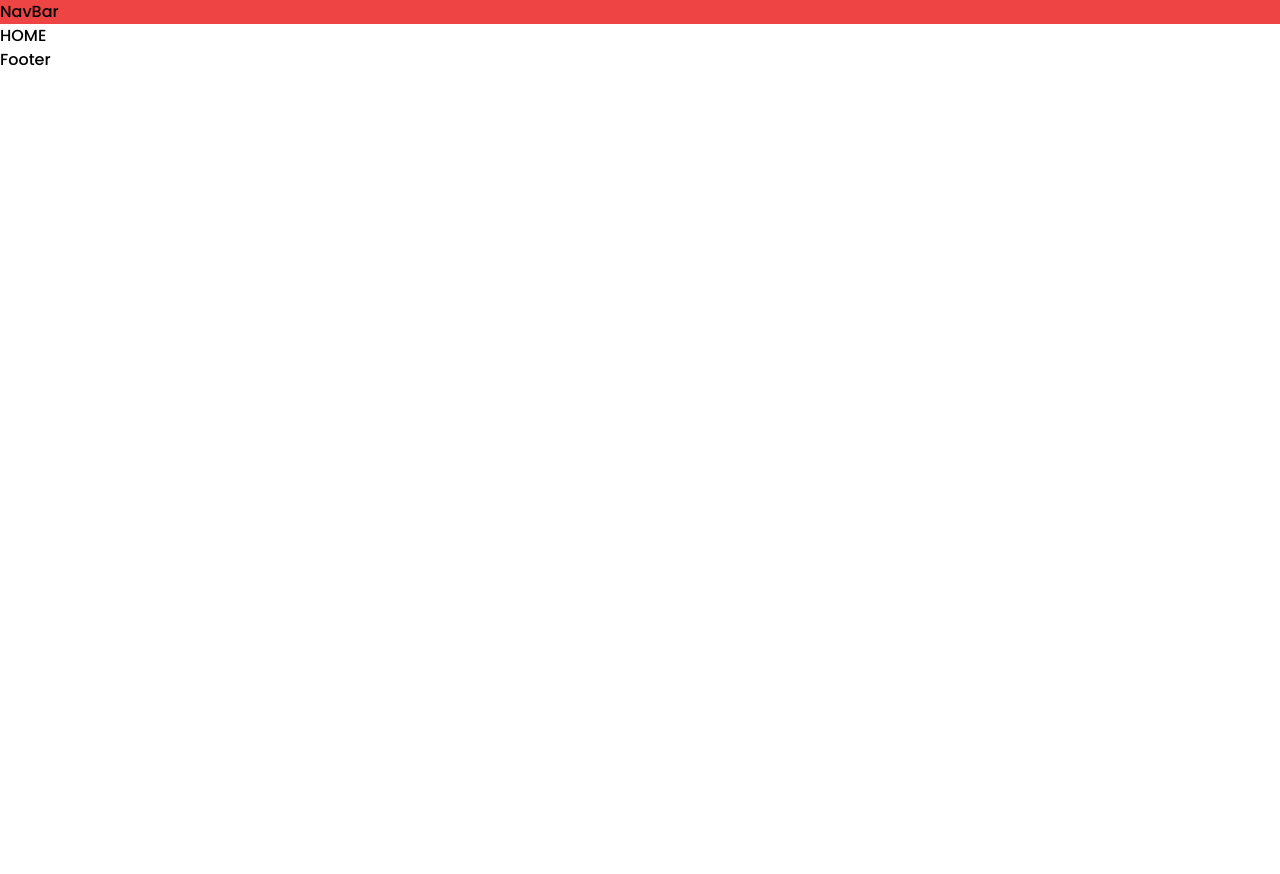
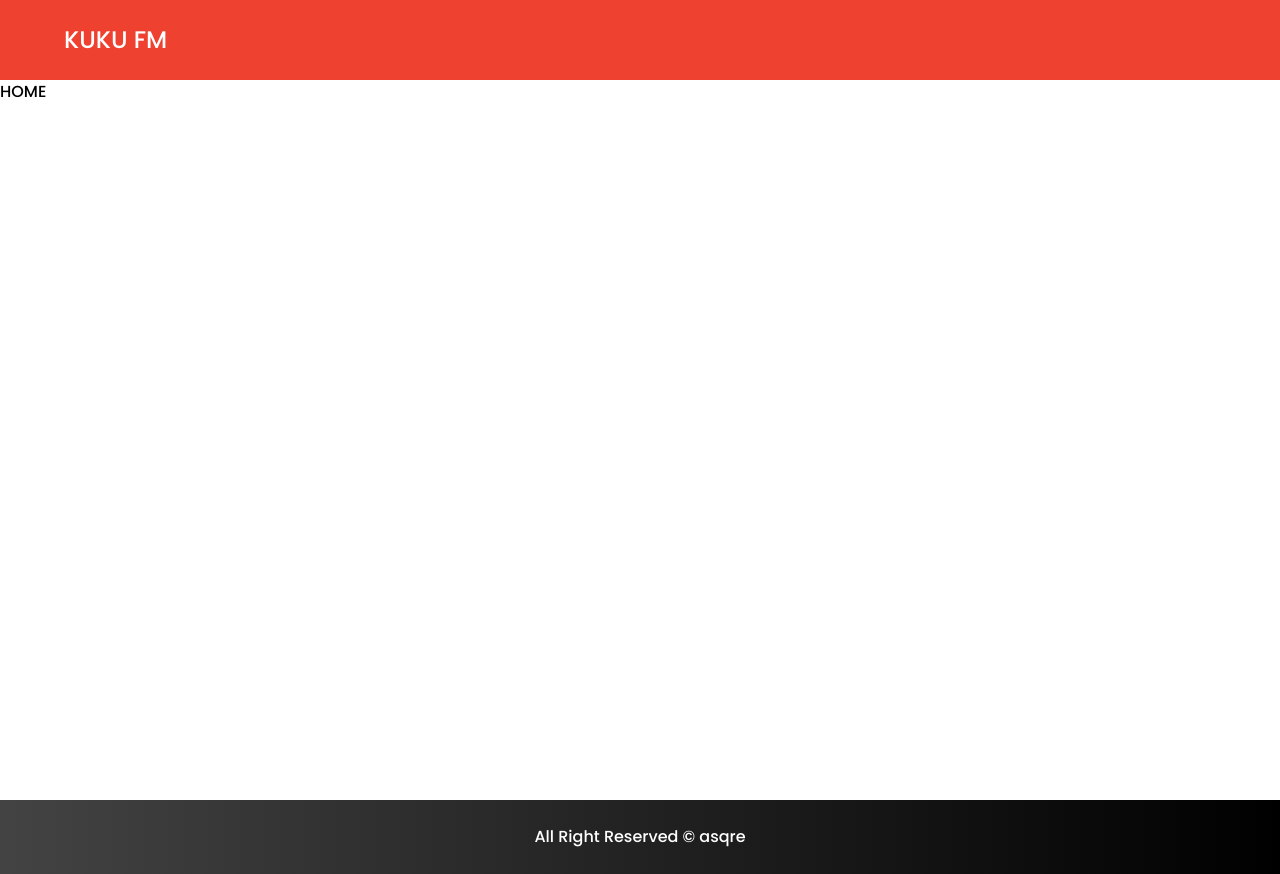
Before and after one commit to asqre/kuku-FM, a React (Create React App) app in the folder client/: page / in a window 1280 px wide. Before the commit the page ends 800 px from the top, so only its background shows below. Built offline with nearby package versions, Linux system fonts and the light colour scheme.

Commit message:
layout setup

```diff
--- a/client/src/components/Layout.js
+++ b/client/src/components/Layout.js
@@ -1,14 +1,14 @@
 import React from "react";
-import NavBar from "./layout/NavBar";
 import Footer from "./layout/Footer";
+import Header from "./layout/Header";
 
 const Layout = ({ children }) => {
   return (
-    <>
-      <NavBar />
-      {children}
+    <div>
+      <Header />
+      <main className="min-h-[90vh]">{children}</main>
       <Footer />
-    </>
+    </div>
   );
 };
 
--- a/client/src/components/layout/Footer.js
+++ b/client/src/components/layout/Footer.js
@@ -1,11 +1,11 @@
-import React from 'react'
+import React from "react";
 
 const Footer = () => {
   return (
-    <div>
-      Footer
+    <div className="footer">
+      <h4 className="text-center">All Right Reserved &copy; asqre</h4>
     </div>
-  )
-}
+  );
+};
 
-export default Footer
+export default Footer;
--- /dev/null
+++ b/client/src/components/layout/Header.js
@@ -0,0 +1,11 @@
+import React from "react";
+
+const Header = () => {
+  return (
+    <div className="h-[10vh] bg-[#EF4130] px-16 flex items-center">
+      <div className="text-white text-2xl font-light">KUKU FM</div>
+    </div>
+  );
+};
+
+export default Header;
--- a/client/src/components/layout/NavBar.js
+++ /dev/null
@@ -1,11 +0,0 @@
-import React from 'react'
-
-const NavBar = () => {
-  return (
-    <div className='bg-red-500'>
-      NavBar
-    </div>
-  )
-}
-
-export default NavBar
--- a/client/src/index.css
+++ b/client/src/index.css
@@ -10,3 +10,39 @@
   box-sizing:border-box;
   font-family: 'Poppins', sans-serif;
 }
+
+
+/* ==========Footer============ */
+.footer {
+  color: white;
+  padding: 25px;
+  background: #000000;
+  background: -webkit-linear-gradient(
+    to right,
+    #434343,
+    #000000
+  );
+  background: linear-gradient(to right, #434343, #000000);
+}
+
+.custom-scrollbar::-webkit-scrollbar {
+  width: 6px;
+  height: 6px;
+  /* display: none; */
+}
+
+/* ========Custom Scrollbar=========== */
+.custom-scrollbar:hover::-webkit-scrollbar {
+  display: block;
+}
+
+.custom-scrollbar::-webkit-scrollbar-track {
+  background: transparent;
+  border-radius: 8px;
+  background-clip: content-box;
+}
+
+.custom-scrollbar::-webkit-scrollbar-thumb {
+  background: #E06F2C;
+  border-radius: 8px;
+}
--- a/client/src/pages/Home.js
+++ b/client/src/pages/Home.js
@@ -2,7 +2,11 @@ import React from "react";
 import Layout from "../components/Layout";
 
 const Home = () => {
-  return <Layout>HOME</Layout>;
+  return (
+    <div className="custom-scrollbar">
+      <Layout>HOME</Layout>
+    </div>
+  )
 };
 
 export default Home;
```
Also changed, not shown: client/src/assets/logo.jpg (added).
